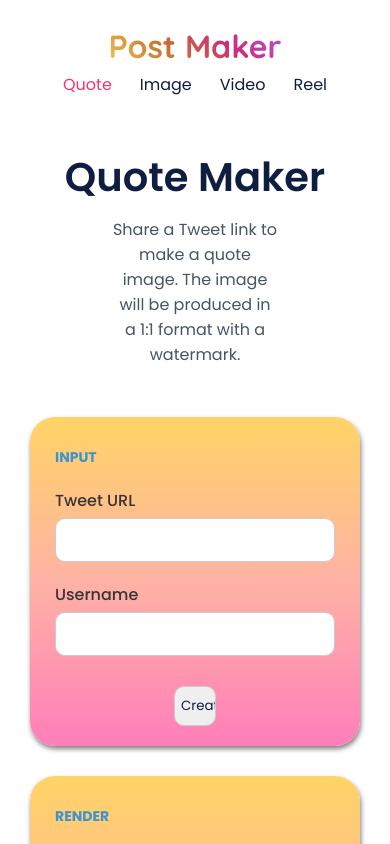
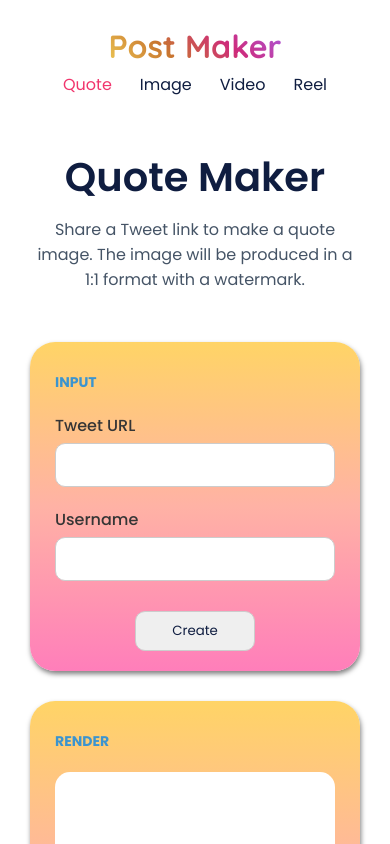
Before and after one commit to sb-haz/post-maker-frontend, a React (Create React App) app: page /quote in a window 390 px wide. Shown: the top 844 px of the page. Built offline with nearby package versions, Linux system fonts and the light colour scheme.

Commit message:
improve mobile responsiveness

```diff
--- a/src/App.css
+++ b/src/App.css
@@ -132,10 +132,8 @@ a:hover {
     display: flex;
     flex-wrap: wrap;
     align-items: center;
-    /*max-width: 600px;*/
     margin: 0 auto;
     padding: 20px;
-    /*border-bottom: 2px solid #f2f2f2;*/
 }
 
 .logo {
@@ -419,6 +417,7 @@ a:hover {
     margin-top: 10px;
     margin-bottom: -5px;
     width: 15%;
+    min-width: 120px;
     align-self: center;
 }
 
@@ -591,6 +590,9 @@ a:hover {
         flex-basis: 100%;
         margin-bottom: 10px;
     }
+    .tool-content .text p {
+        width: 100%;
+    }
 }
 
 @media (max-width: 870px) {
```
